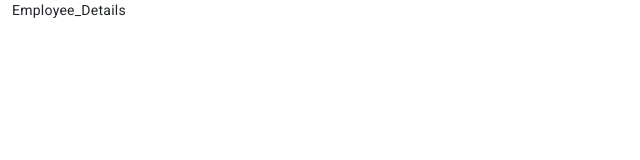
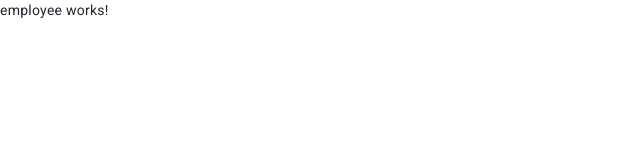
Before and after one commit to Avenkatesh1/Employee_Details, an Angular app: page / in a window 1280 px wide. Shown: the top 160 px of the page, without its empty margins (0-640 px from the left). Built offline with nearby package versions, Linux system fonts and the light colour scheme.

Commit message:
i have created a multiple components here

```diff
--- a/src/app/app.component.html
+++ b/src/app/app.component.html
@@ -1,3 +1 @@
-<div class="container-fluid">
-  {{title}}
-</div>
+<app-main></app-main>
--- /dev/null
+++ b/src/app/main/employee/employee.component.html
@@ -0,0 +1 @@
+<p>employee works!</p>
--- /dev/null
+++ b/src/app/main/main.component.html
@@ -0,0 +1 @@
+<app-employee></app-employee>
```
Also changed, not shown: src/app/app.component.ts (+6 -5 lines), src/app/main/employee/employee.component.ts (added, +12 -0 lines), src/app/main/main.component.ts (added, +13 -0 lines), src/app/main/employee/employee.component.css (added), src/app/main/main.component.css (added), src/index.html (line endings or trailing spaces), 2 other files (tests, documents, lock files or other folders).
